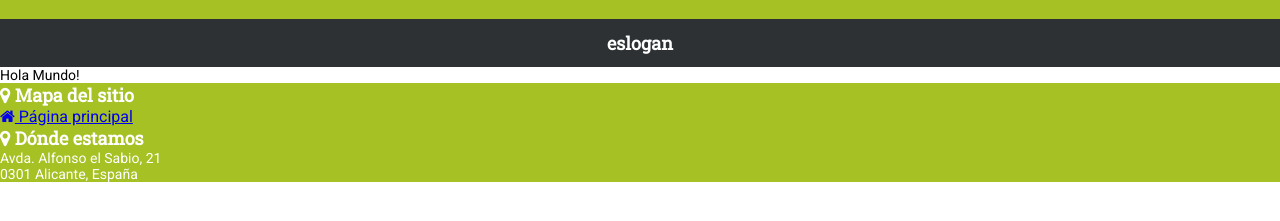
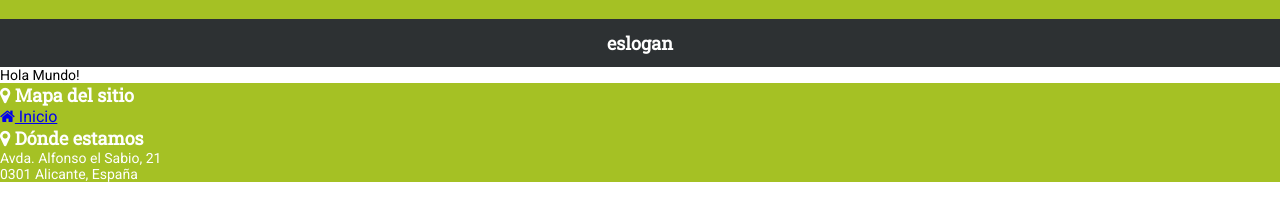
Before and after one commit to cArlitXs/HawksBurgers, a Jekyll site: the page built from index.html, in a window 1280 px wide. Shown: the part 131-352 px from the top of the page. Built offline with Jekyll 4.4.1, drawn with Linux system fonts in a browser that asks for light colours.

Commit message:
Ajuste de la configuración de la página principal.

```diff
--- a/index.html
+++ b/index.html
@@ -1,7 +1,7 @@
 ---
 layout: layout
-title: Página principal
-permalink: /index.html
+title: Inicio
+permalink: /
 icon: "fa-home"
 menu: "yes"
 ---
```
